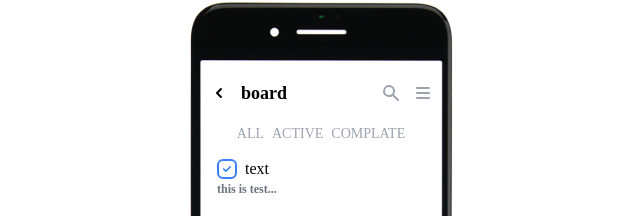
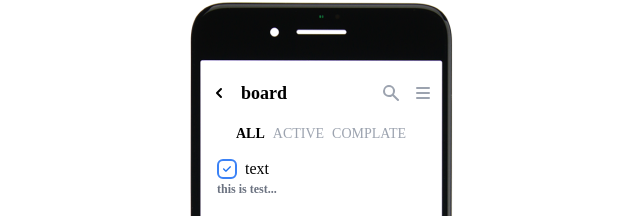
Before and after one commit to ppoyami/rtk-todo-app, a React (Create React App) app: page /board in a window 1280 px wide. Shown: the part 128-344 px from the top of the page, without its empty margins (319-959 px from the left). Built offline with nearby package versions, Linux system fonts and the light colour scheme.

Commit message:
chore: filter css 수정

```diff
--- a/src/pages/Board.js
+++ b/src/pages/Board.js
@@ -35,7 +35,11 @@
           <span
             onClick={() => dispatch(filterChange({ key: filterTypes[key] }))}
             key={key}
-            className={`text-sm text-gray-400`}
+            className={`text-sm  ${
+              currentFilter === filterTypes[key]
+                ? 'text-black font-bold'
+                : 'text-gray-400'
+            }`}
           >
             {key}
           </span>
```
